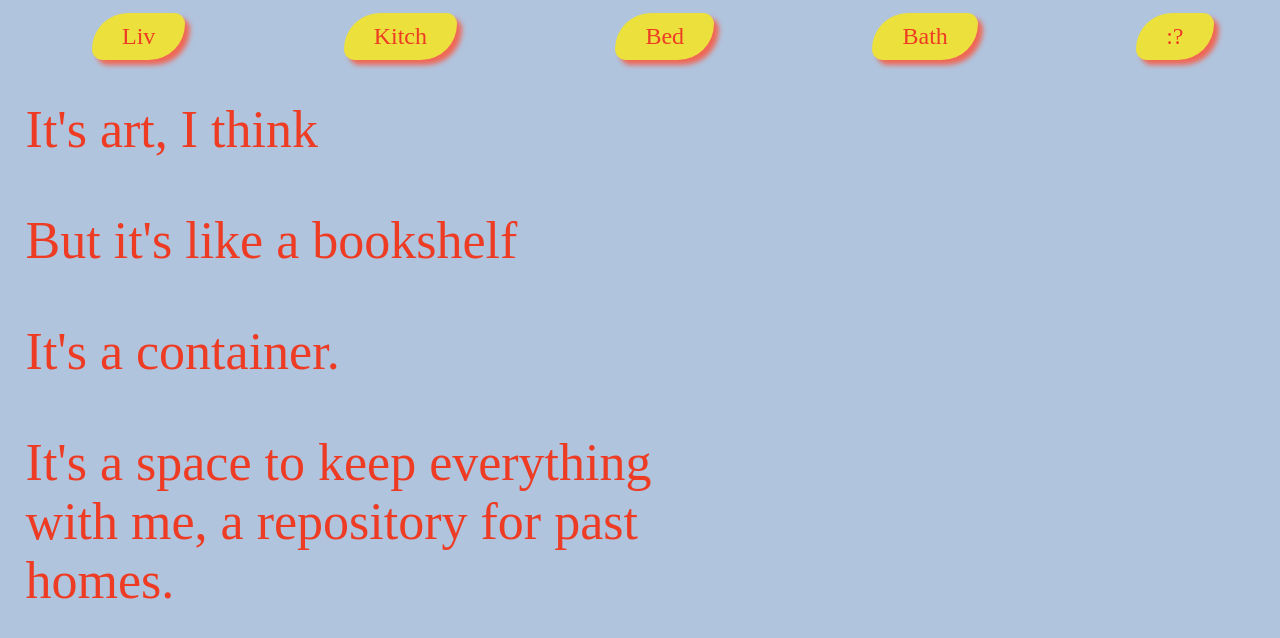
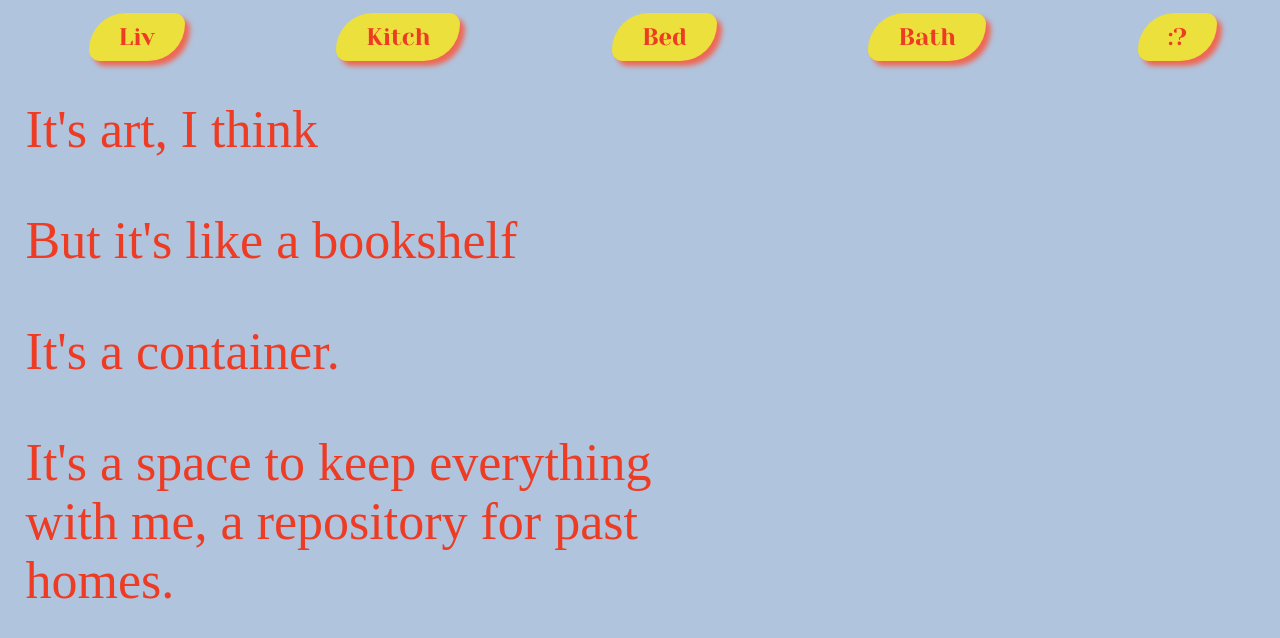
Before and after one commit to oliviamfredricks/Home-Repository, a plain HTML site: page index.html in a window 1280 px wide. Drawn offline with Linux system fonts and the light colour scheme; a web font is replaced by a local one.

Commit message:
Update main.css

```diff
--- a/css/main.css
+++ b/css/main.css
@@ -423,7 +423,7 @@ nav {
 	align-items: center;
 	border-radius: 50px 15px;
 	box-shadow: 5px 5px 5px #f06754;
-	font-family: "Yeseva-One";
+	font-family: "Yeseva One";
 	font-size: 1.5em;
 }
 
```
